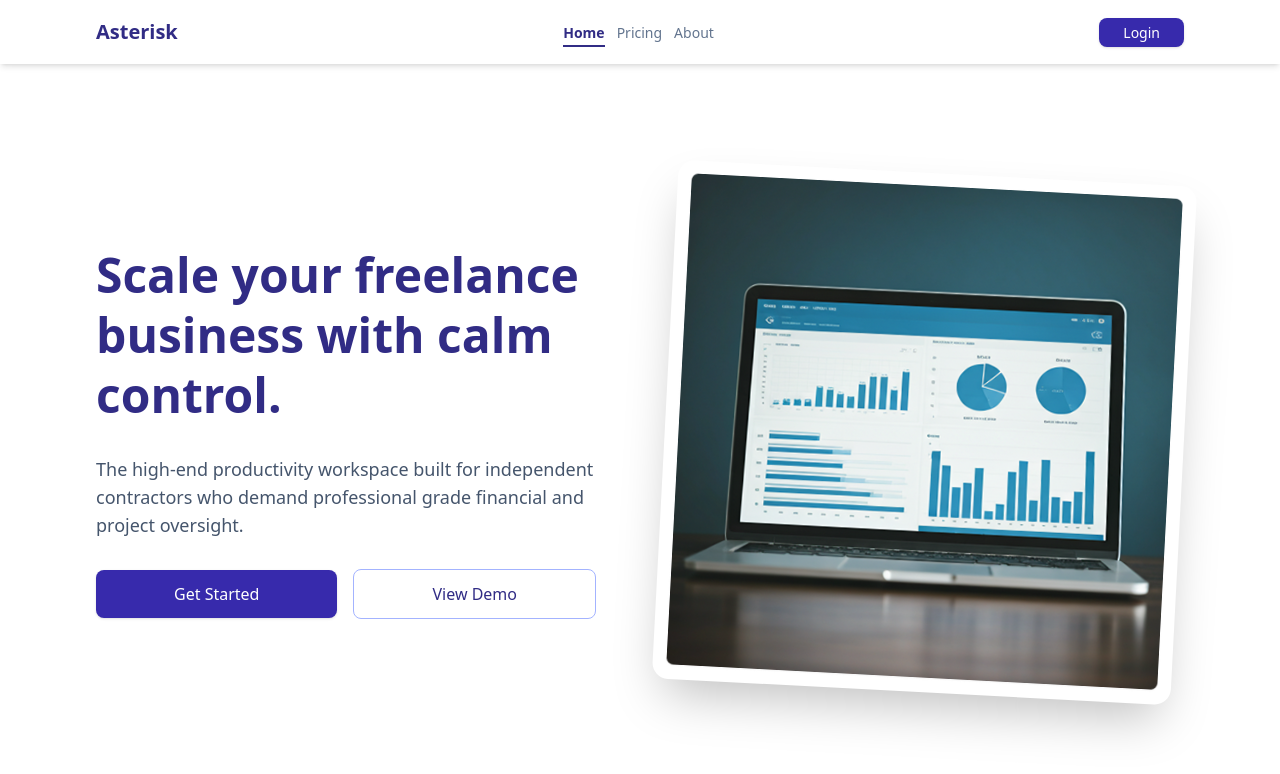
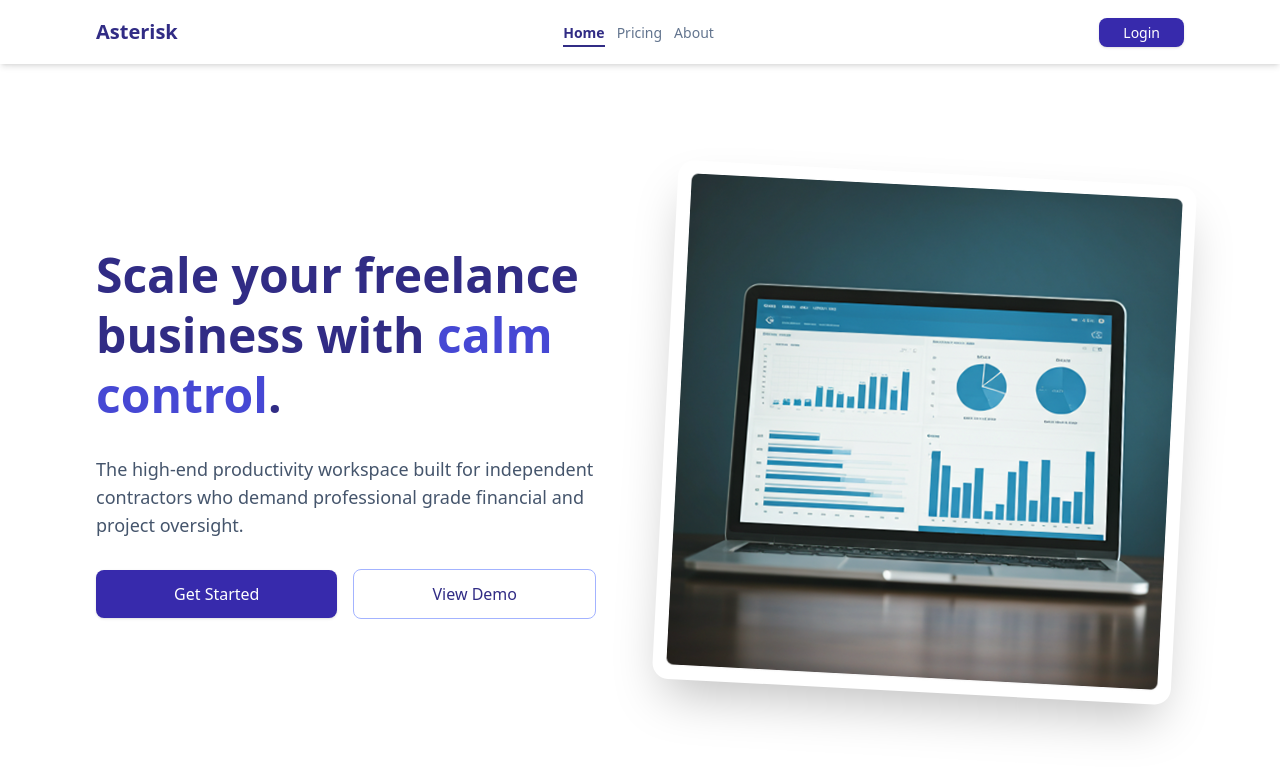
Before and after one commit to shatha-mohammed/asterisk, a React (Vite) app: page / in a window 1280 px wide. Shown: the top 774 px of the page. Built offline with nearby package versions, Linux system fonts and the light colour scheme.

Commit message:
add color variable

```diff
--- a/src/index.css
+++ b/src/index.css
@@ -2,4 +2,5 @@
 
 @theme {
   --font-sans: "Inter Variable", ui-sans-serif, system-ui;
+  --color-brand-accent: #4648d4;
 }
```
